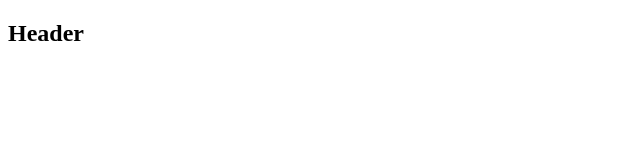
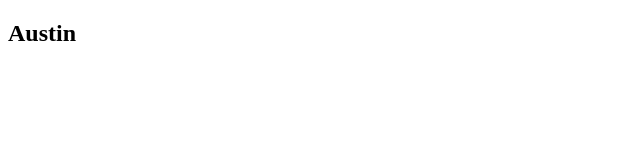
Before and after one commit to ahunt5281/Foobar, a plain HTML site: page index.html in a window 1280 px wide. Shown: the full height of the page, 0-640 px from the left. Drawn offline with Linux system fonts and the light colour scheme.

Commit message:
update h2 with my name

```diff
--- a/index.html
+++ b/index.html
@@ -4,6 +4,6 @@
 
   </head>
   <body>
-    <h2>Header</h2>
+    <h2>Austin</h2>
   </body>
 </html>
```
